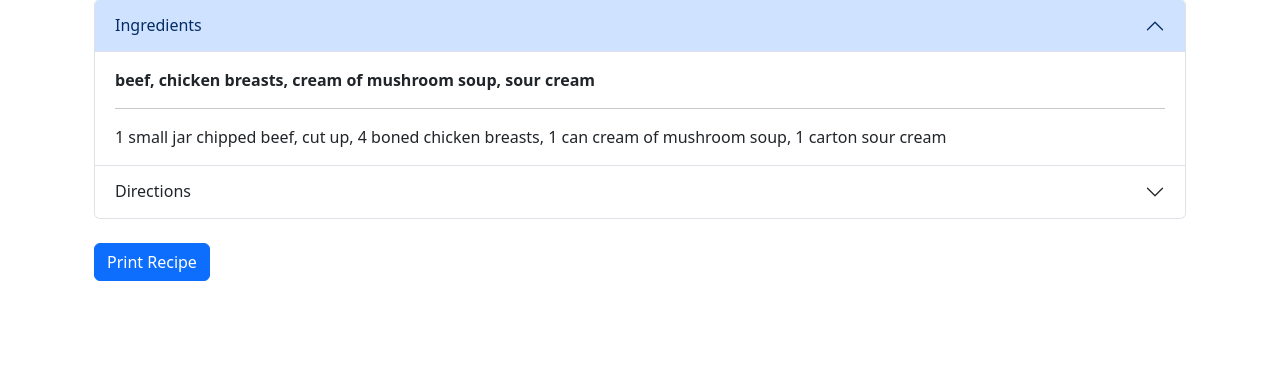
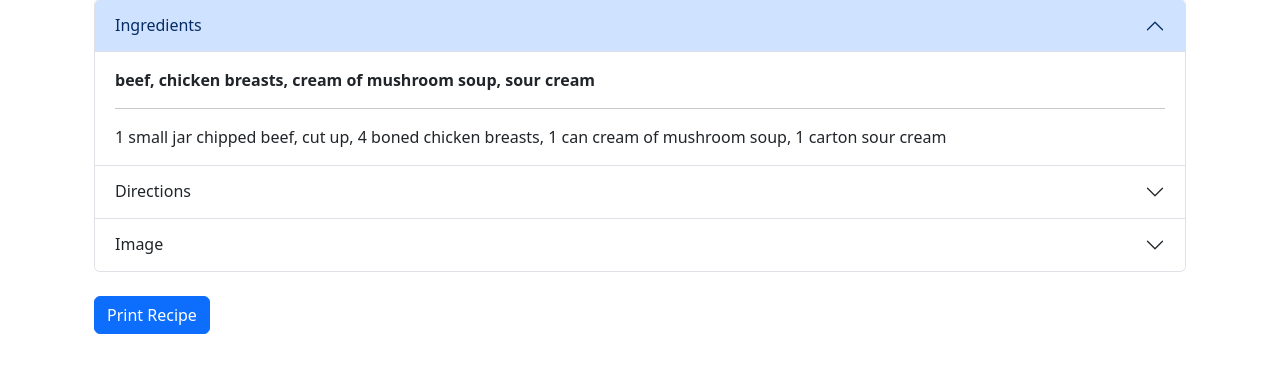
Before and after one commit to robert-daniels/CartBuilder, a Django app: page /cartbuilder/recipe/1/ in a window 1280 px wide. Shown: the part 137-510 px from the top of the page. Run offline with Django 4.2, Linux system fonts and the light colour scheme; data comes from the database, SQL or seed files in the repository.

Commit message:
added image viewing on recipe page, no images in printout

```diff
--- a/CartBuilderApplication/templates/components/recipe_container.html
+++ b/CartBuilderApplication/templates/components/recipe_container.html
@@ -3,7 +3,7 @@
 <style>
     /* Hide unnecessary elements for printing */
     @media print {
-        .navbar, .print-button {
+        .navbar, .print-button, img, #headingThree {
             display: none;
         }
     }
@@ -55,6 +55,23 @@
             </div>
         </div>
     </div>
+    <div class="accordion-item">
+        <h2 class="accordion-header" id="headingThree">
+            <button class="accordion-button collapsed" type="button" data-bs-toggle="collapse"
+                    data-bs-target="#collapseTwo" aria-expanded="false" aria-controls="collapseTwo">
+                Image
+            </button>
+        </h2>
+        <div id="collapseTwo"  class="accordion-collapse collapse" aria-labelledby="headingTwo">
+            <div class="accordion-body">
+                {% if recipe.recipeImage %}
+                    <img class="img-fluid" src="{{ recipe.recipeImage.url }}" alt="Recipe image" />
+                {% else %}
+                    <img class="img-fluid" src="{% static "./assets/other/Food_image_small.jpg" %}" alt="Default image" />
+                {% endif %}
+            </div>
+        </div>
+    </div>
 </div>
 
 <br>
```
